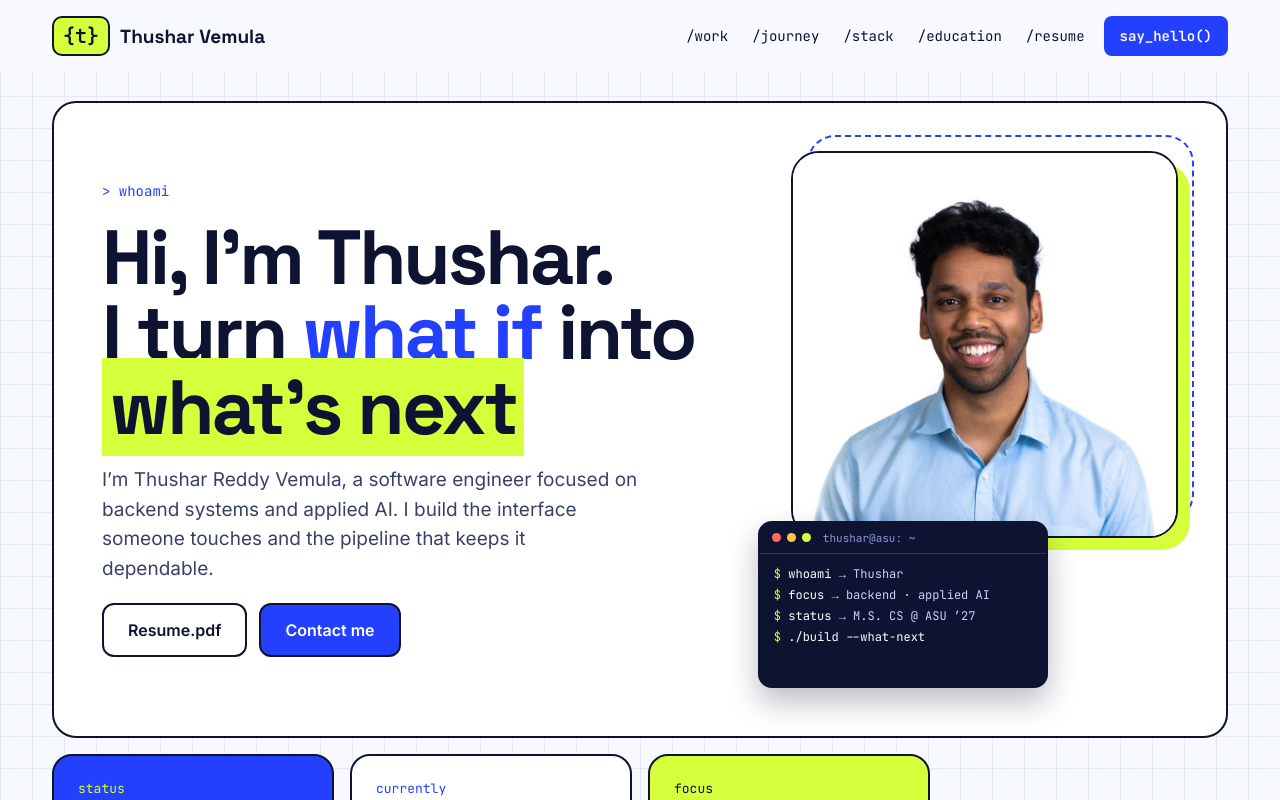
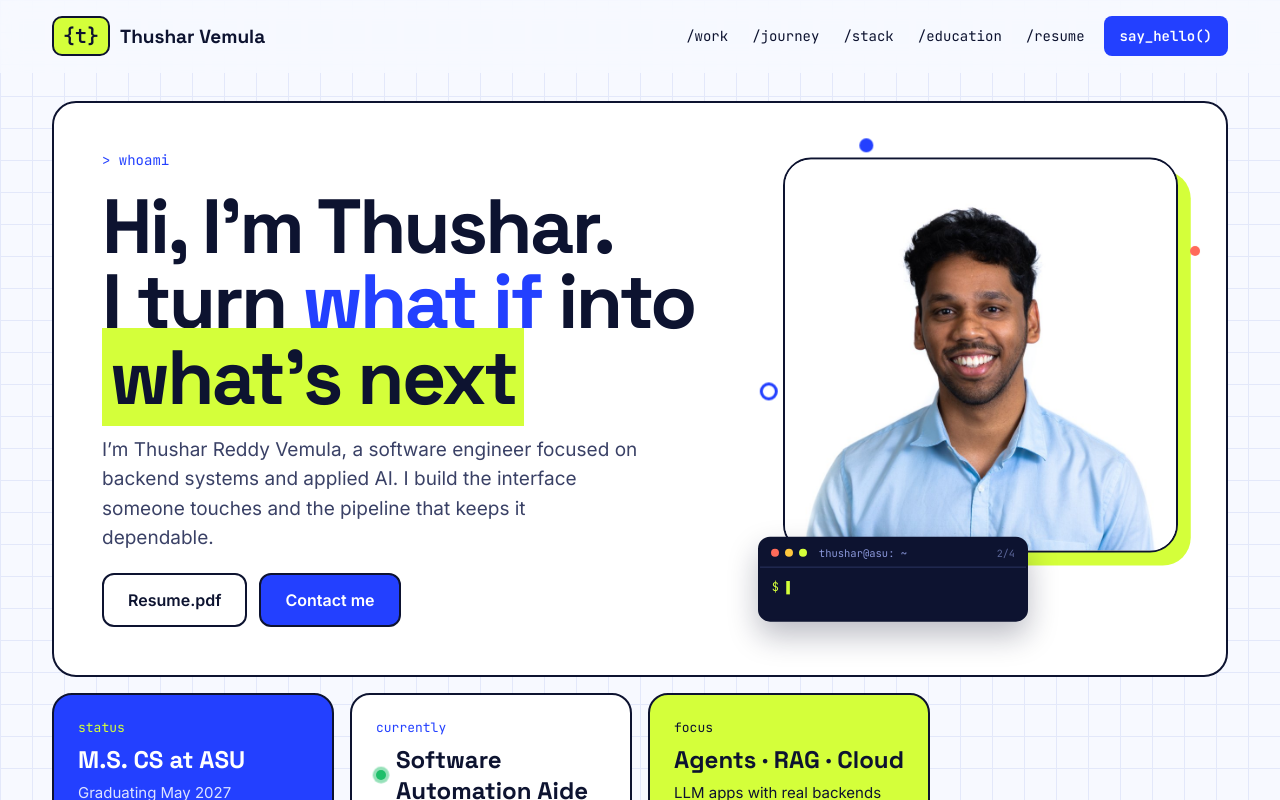
Before and after one commit to vemula20262/thushar-vemula-portfolio, a Next.js app in the folder web/: page / in a window 1280 px wide. Shown: the top 800 px of the page. Built offline with nearby package versions, Linux system fonts and the light colour scheme.

Commit message:
Animate hero portrait and compact typing terminal

```diff
--- a/web/app/globals.css
+++ b/web/app/globals.css
@@ -89,16 +89,22 @@ a:hover { color: var(--ink); }
 @keyframes blink { 0%, 49% { opacity: 1; } 50%, 100% { opacity: 0; } }
 
 .portrait-stage { flex: 1 1 420px; min-width: 0; display: flex; justify-content: center; }
-.portrait-box { position: relative; width: 440px; max-width: 100%; padding-bottom: 150px; }
-.portrait-frame { position: relative; margin-left: auto; width: min(400px, 92%); aspect-ratio: 1 / 1; }
-.portrait-frame::before { content: ""; position: absolute; inset: 0; border: 2px dashed var(--blue); border-radius: 28px; transform: translate(16px, -16px); }
+.portrait-box { position: relative; width: 440px; max-width: 100%; padding-bottom: 64px; }
+.portrait-frame { position: relative; margin-left: auto; width: min(400px, 94%); aspect-ratio: 1 / 1; }
 .portrait-img { position: relative; width: 100%; height: 100%; border-radius: 28px; overflow: hidden; border: 2px solid var(--ink); box-shadow: 12px 12px 0 var(--lime); background: #fff; }
 .portrait-img img { width: 100%; height: 100%; object-fit: cover; object-position: center top; }
-.terminal { position: absolute; left: 0; bottom: 0; width: min(290px, 74%); background: var(--ink); border-radius: 14px; border: 2px solid var(--ink); box-shadow: 0 14px 30px rgba(13, 19, 48, 0.28); overflow: hidden; }
-.term-bar { display: flex; gap: 6px; align-items: center; padding: 8px 12px; border-bottom: 1px solid #2a3360; }
-.term-dot { width: 9px; height: 9px; border-radius: 50%; }
-.term-title { margin-left: 6px; font-family: var(--mono); font-size: 11px; color: #8a97d9; }
-.term-body { padding: 10px 14px 12px; font-family: var(--mono); font-size: 12px; line-height: 1.75; color: #fff; min-height: 132px; }
+.spark { position: absolute; border-radius: 50%; pointer-events: none; }
+.spark.s1 { width: 14px; height: 14px; background: var(--blue); top: -10px; left: 18%; animation: drift 5s ease-in-out infinite; }
+.spark.s2 { width: 10px; height: 10px; background: var(--coral); top: 22%; right: -22px; animation: drift 6s ease-in-out infinite .8s; }
+.spark.s3 { width: 18px; height: 18px; border: 3px solid var(--blue); top: 58%; left: -26px; animation: drift 7s ease-in-out infinite 1.6s; }
+@keyframes drift { 0%, 100% { transform: translate(0, 0); } 50% { transform: translate(6px, -12px); } }
+.term-wrap { position: absolute; left: 0; bottom: 0; width: min(270px, 76%); }
+.terminal { width: 100%; background: var(--ink); border-radius: 12px; border: 2px solid var(--ink); box-shadow: 0 14px 30px rgba(13, 19, 48, 0.28); overflow: hidden; }
+.term-bar { display: flex; gap: 6px; align-items: center; padding: 7px 11px; border-bottom: 1px solid #2a3360; }
+.term-dot { width: 8px; height: 8px; border-radius: 50%; }
+.term-title { margin-left: 6px; font-family: var(--mono); font-size: 10.5px; color: #8a97d9; }
+.term-step { margin-left: auto; font-family: var(--mono); font-size: 10px; color: #5b6699; }
+.term-body { padding: 9px 12px 10px; font-family: var(--mono); font-size: 12px; line-height: 1.7; color: #fff; height: 52px; white-space: nowrap; overflow: hidden; }
 .term-body .p { color: var(--lime); }
 .term-body .out { color: #c9d2ff; }
 
--- a/web/app/page.tsx
+++ b/web/app/page.tsx
@@ -1,5 +1,5 @@
 import Header from "@/components/Header";
-import Terminal from "@/components/Terminal";
+import Portrait from "@/components/Portrait";
 import Reveal from "@/components/Reveal";
 import ProjectCard from "@/components/ProjectCard";
 import { featured, more, roles, stackGroups, marqueeA, marqueeB, techLabel, profile } from "@/lib/data";
@@ -58,20 +58,7 @@ export default function Home() {
                 </div>
               </div>
               <div className="portrait-stage">
-                <div className="portrait-box">
-                  <div className="portrait-frame">
-                    <div className="portrait-img">
-                      <img
-                        src="/assets/thushar-portrait-900.jpg"
-                        alt="Thushar Reddy Vemula smiling in a light blue shirt"
-                        width={900}
-                        height={900}
-                        fetchPriority="high"
-                      />
-                    </div>
-                  </div>
-                  <Terminal />
-                </div>
+                <Portrait />
               </div>
             </div>
             <Reveal className="card stat stat-blue" delay={0.05}>
--- /dev/null
+++ b/web/components/Portrait.tsx
@@ -0,0 +1,37 @@
+"use client";
+import { motion, useReducedMotion } from "framer-motion";
+import Terminal from "./Terminal";
+
+export default function Portrait() {
+  const reduce = useReducedMotion();
+  return (
+    <div className="portrait-box">
+      <motion.div
+        className="portrait-frame"
+        initial={{ opacity: 0, scale: 0.92, rotate: -3 }}
+        animate={{ opacity: 1, scale: 1, rotate: 0 }}
+        transition={{ duration: 0.8, ease: [0.22, 1, 0.36, 1] }}
+      >
+        <motion.div
+          className="portrait-img"
+          animate={reduce ? undefined : { y: [0, -8, 0], boxShadow: ["12px 12px 0 #D4FF3A", "16px 18px 0 #D4FF3A", "12px 12px 0 #D4FF3A"] }}
+          transition={{ duration: 6, repeat: Infinity, ease: "easeInOut" }}
+          whileHover={{ rotate: -1.5, scale: 1.015 }}
+        >
+          <img src="/assets/thushar-portrait-900.jpg" alt="Thushar Reddy Vemula smiling in a light blue shirt" width={900} height={900} fetchPriority="high" />
+        </motion.div>
+        <span className="spark s1" aria-hidden="true" />
+        <span className="spark s2" aria-hidden="true" />
+        <span className="spark s3" aria-hidden="true" />
+      </motion.div>
+      <motion.div
+        className="term-wrap"
+        initial={{ opacity: 0, y: 24 }}
+        animate={reduce ? { opacity: 1, y: 0 } : { opacity: 1, y: [0, 6, 0] }}
+        transition={reduce ? { duration: 0.4 } : { opacity: { delay: 0.5, duration: 0.5 }, y: { delay: 0.5, duration: 5, repeat: Infinity, ease: "easeInOut" } }}
+      >
+        <Terminal />
+      </motion.div>
+    </div>
+  );
+}
--- a/web/components/Terminal.tsx
+++ b/web/components/Terminal.tsx
@@ -1,75 +1,79 @@
 "use client";
 import { useEffect, useState } from "react";
 
-const LINES = [
-  { cmd: "whoami", out: "Thushar" },
-  { cmd: "focus", out: "backend · applied AI" },
-  { cmd: "status", out: "M.S. CS @ ASU ’27" },
+const SCRIPT = [
+  { cmd: "whoami", out: "Thushar Reddy Vemula" },
+  { cmd: "cat focus.txt", out: "backend · applied AI · agents" },
+  { cmd: "status", out: "M.S. CS @ ASU, May 2027" },
+  { cmd: "./build --what-next", out: "building what’s next", spin: true },
 ];
-const LAST = "./build --what-next";
+const SPIN = ["⠋", "⠙", "⠹", "⠸", "⠼", "⠴", "⠦", "⠧", "⠇", "⠏"];
+
+type Phase = "cmd" | "out" | "hold" | "erase";
 
 export default function Terminal() {
-  // step counts typed characters across the whole script; -1 means "show everything" (no JS / reduced motion)
-  const script = LINES.map((l) => l.cmd).concat(LAST);
-  const total = script.reduce((n, s) => n + s.length, 0);
-  const [typed, setTyped] = useState(-1);
+  const [i, setI] = useState(0);
+  const [phase, setPhase] = useState<Phase>("hold");
+  const [n, setN] = useState(SCRIPT[0].cmd.length);
+  const [m, setM] = useState(SCRIPT[0].out.length);
+  const [spin, setSpin] = useState(0);
+
+  // typing state machine: type the command, type its answer, hold, erase, next
+  useEffect(() => {
+    if (window.matchMedia("(prefers-reduced-motion: reduce)").matches) return;
+    const step = SCRIPT[i];
+    let t: ReturnType<typeof setTimeout>;
+    if (phase === "cmd") {
+      if (n < step.cmd.length) t = setTimeout(() => setN(n + 1), 70 + Math.random() * 60);
+      else t = setTimeout(() => setPhase("out"), 320);
+    } else if (phase === "out") {
+      if (m < step.out.length) t = setTimeout(() => setM(m + 1), 28);
+      else t = setTimeout(() => setPhase("hold"), 10);
+    } else if (phase === "hold") {
+      t = setTimeout(() => setPhase("erase"), step.spin ? 3200 : 1800);
+    } else {
+      if (m > 0) t = setTimeout(() => setM(Math.max(0, m - 3)), 14);
+      else if (n > 0) t = setTimeout(() => setN(n - 1), 22);
+      else
+        t = setTimeout(() => {
+          setI((i + 1) % SCRIPT.length);
+          setPhase("cmd");
+        }, 200);
+    }
+    return () => clearTimeout(t);
+  }, [i, phase, n, m]);
 
   useEffect(() => {
-    if (window.matchMedia("(prefers-reduced-motion: reduce)").matches) return;
-    setTyped(0);
-    let n = 0;
-    let timer: ReturnType<typeof setTimeout>;
-    const tick = () => {
-      n += 1;
-      setTyped(n);
-      if (n < total) {
-        // pause a little at the end of each command so its answer can land
-        let acc = 0;
-        let pause = false;
-        for (const s of script) {
-          acc += s.length;
-          if (n === acc) pause = true;
-        }
-        timer = setTimeout(tick, pause ? 520 : 55 + Math.random() * 45);
-      }
-    };
-    timer = setTimeout(tick, 600);
-    return () => clearTimeout(timer);
-    // eslint-disable-next-line react-hooks/exhaustive-deps
+    const id = setInterval(() => setSpin((s) => (s + 1) % SPIN.length), 90);
+    return () => clearInterval(id);
   }, []);
 
-  const all = typed < 0;
-  let remaining = all ? Infinity : typed;
-  const rows = script.map((s, i) => {
-    const shown = Math.max(0, Math.min(s.length, remaining));
-    const done = shown === s.length;
-    const started = remaining > 0 || all;
-    remaining -= s.length;
-    return { text: s.slice(0, shown), done, started, i };
-  });
-  const activeRow = all ? script.length - 1 : rows.findIndex((r) => !r.done);
-  const caretRow = activeRow === -1 ? script.length - 1 : activeRow;
-
+  const step = SCRIPT[i];
+  const typingCmd = phase === "cmd";
   return (
-    <div className="terminal" role="img" aria-label="Terminal: whoami Thushar, focus backend and applied AI, status M.S. CS at ASU 2027">
+    <div className="terminal" role="img" aria-label="Terminal showing: Thushar Reddy Vemula, backend and applied AI, M.S. CS at ASU, May 2027">
       <div className="term-bar" aria-hidden="true">
         <span className="term-dot" style={{ background: "#FF6B5A" }} />
         <span className="term-dot" style={{ background: "#FFC83D" }} />
         <span className="term-dot" style={{ background: "#D4FF3A" }} />
         <span className="term-title">thushar@asu: ~</span>
+        <span className="term-step">{i + 1}/{SCRIPT.length}</span>
       </div>
       <div className="term-body" aria-hidden="true">
-        {rows.map((r) =>
-          r.started || r.i === 0 ? (
-            <div key={r.i}>
-              <span className="p">$</span> {r.text}
-              {r.done && r.i < LINES.length && (
-                <span className="out"> → {LINES[r.i].out}</span>
-              )}
-              {r.i === caretRow && <span className="caret p">▌</span>}
-            </div>
-          ) : null
-        )}
+        <div>
+          <span className="p">$</span> {step.cmd.slice(0, n)}
+          {(typingCmd || phase === "erase") && <span className="caret p">▌</span>}
+        </div>
+        <div className="out">
+          {m > 0 && (
+            <>
+              {step.spin && phase !== "erase" && <span className="p">{SPIN[spin]} </span>}
+              {!step.spin && <span className="p">→ </span>}
+              {step.out.slice(0, m)}
+              {(phase === "out" || phase === "hold") && <span className="caret p">▌</span>}
+            </>
+          )}
+        </div>
       </div>
     </div>
   );
```
